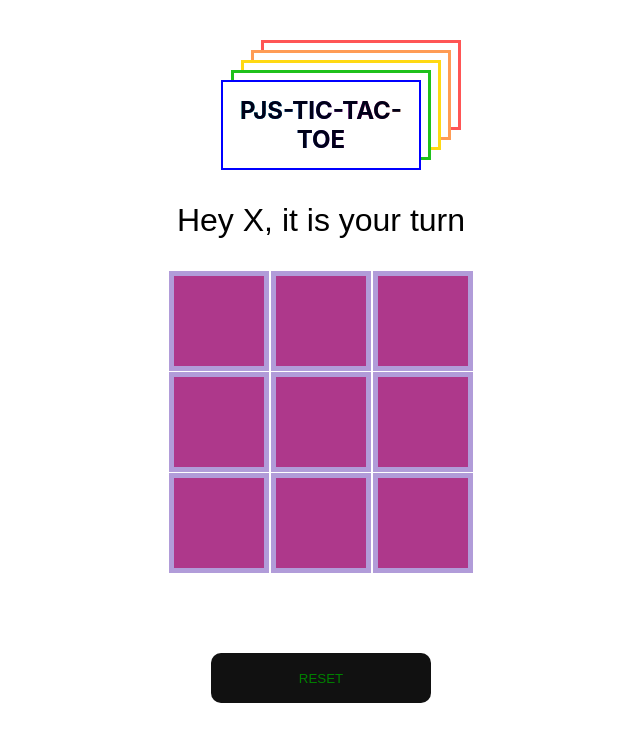
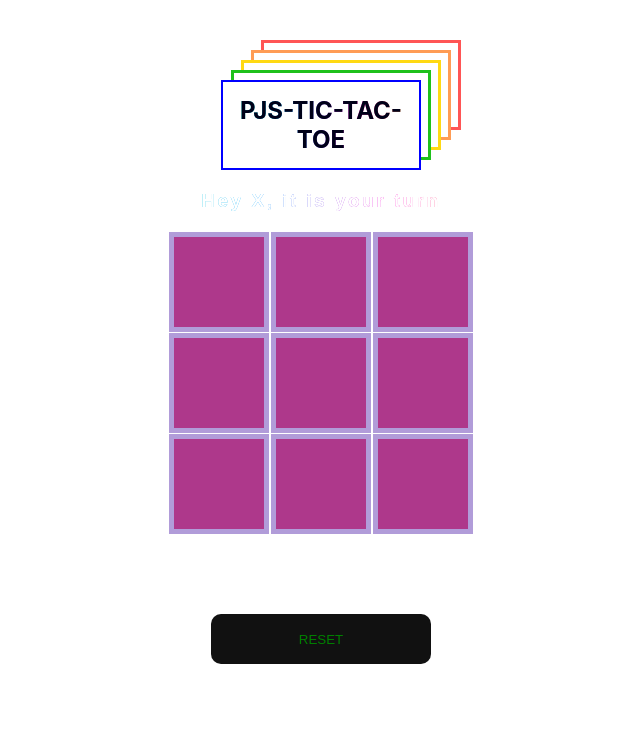
Before and after one commit to PJSalter/pjs-tic-tac-toe, a Next.js app: page / in a window 1280 px wide. Shown: the top 742 px of the page, without its empty margins (319-959 px from the left). Built offline with nearby package versions, Linux system fonts and the light colour scheme; a web font is replaced by a local one.

Commit message:
font and rainbow effect styling for players move text

```diff
--- a/containers/Board.tsx
+++ b/containers/Board.tsx
@@ -120,8 +120,38 @@ const GridStyling = styled.div`
   margin-inline: auto;
 `;
 
+const RAINBOW_WIDTH = `calc(3em / 35)`;
+const WEIGHT_THAT_RAINBOW_FONT = "700";
+const RAINBOW_SPACE = `calc(1em / 8)`;
+const FONT_COLOR = `white`;
+const BACKGROUND_COLOR = `black`;
+const RAINBOW_PADDING = `calc(${RAINBOW_WIDTH} / 2)`;
+
 const PlayerFate = styled.p`
-  font-size: 2rem;
+  // postcssPresetEnv({ stage: 0 })
+  stroke-width: ${RAINBOW_WIDTH};
+  font-weight: ${WEIGHT_THAT_RAINBOW_FONT};
+  color: ${FONT_COLOR};
   text-align: center;
+  font-size: 1.2rem;
+  border-radius: 10rem;
+  margin-left: auto;
+  margin-right: auto;
+  max-width: 25rem;
+  background-clip: text;
+  background-image: linear-gradient(
+    to right,
+    #09f1b8,
+    #00a2ff,
+    #ff00d2,
+    #fed90f
+  );
   font-family: "Capriola", sans-serif;
+  letter-spacing: ${RAINBOW_SPACE};
+  padding: ${RAINBOW_PADDING};
+  -webkit-text-stroke-color: transparent;
+  background-color: ${BACKGROUND_COLOR};
 `;
+function calc(arg0: number, arg1: number) {
+  throw new Error("Function not implemented.");
+}
```
